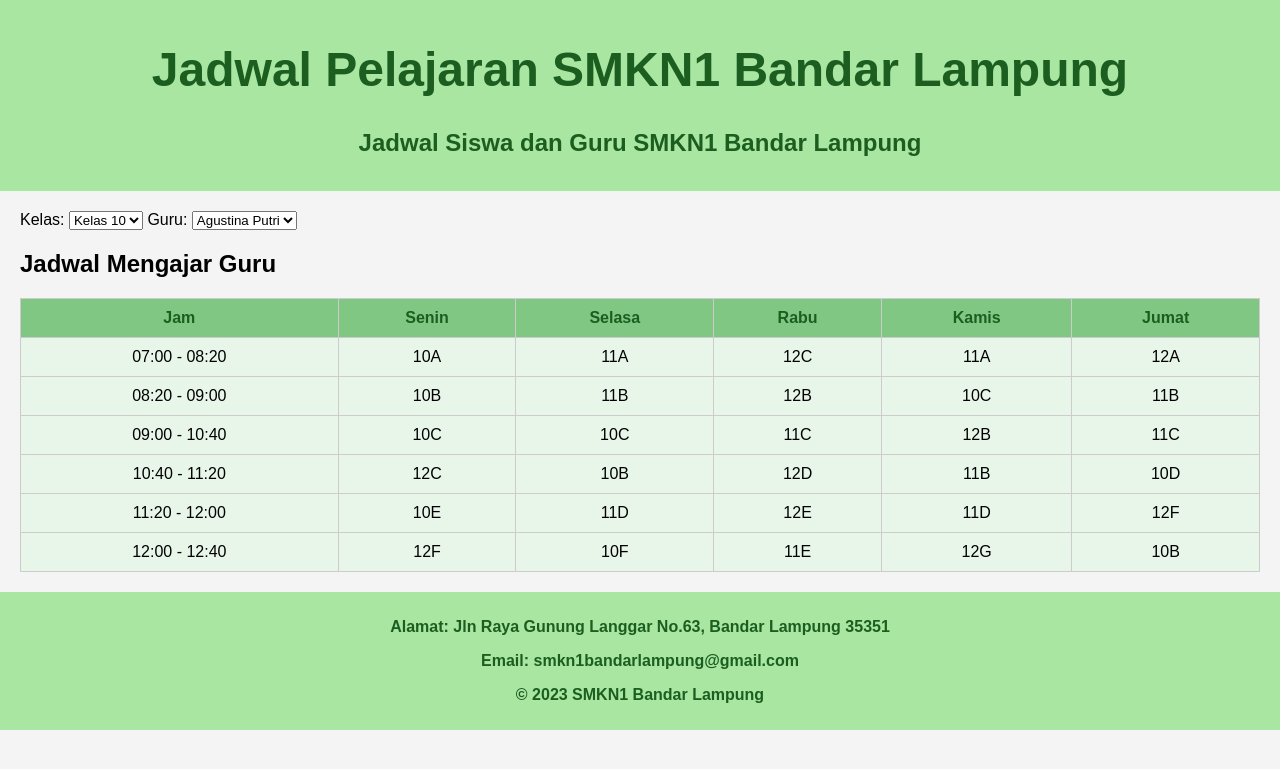
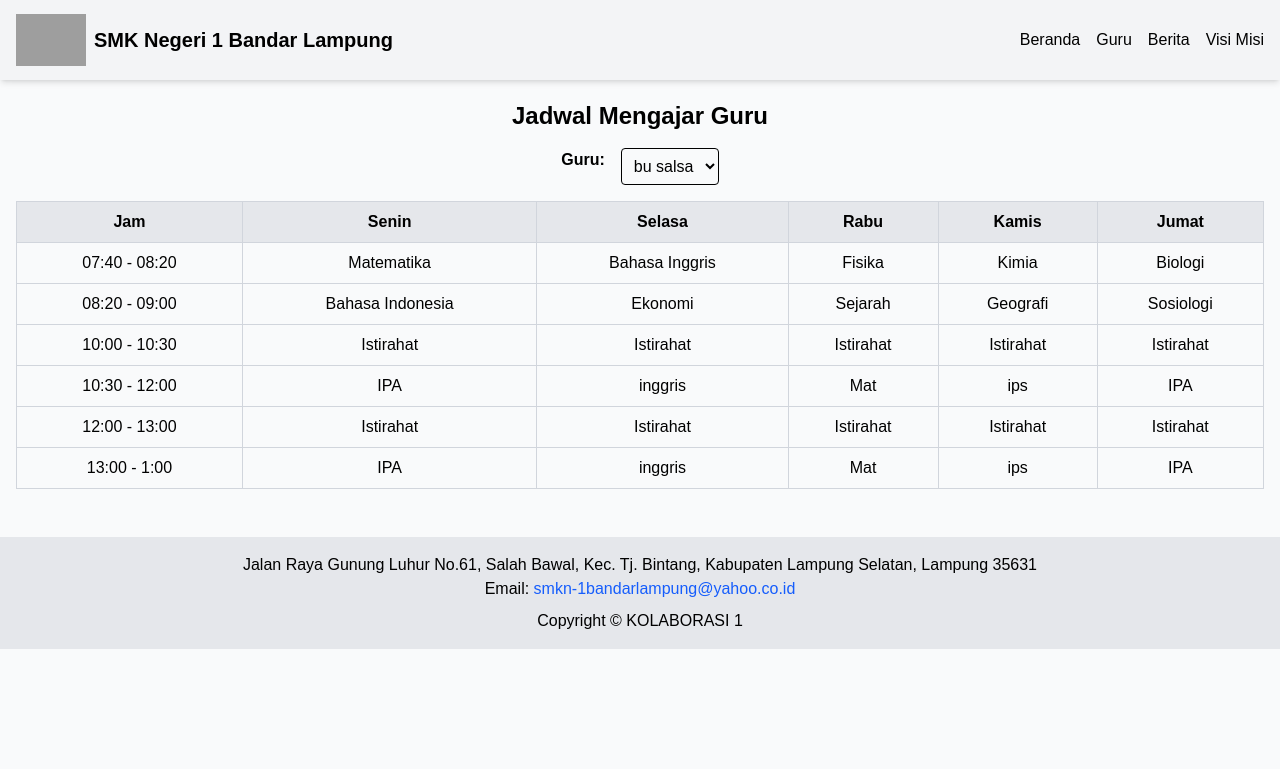
Before and after one commit to zachriek/smkn1-bl, a PHP site: page /Jadwal-Mengajar-Guru.html in a window 1280 px wide. Shown: the top 769 px of the page. Run offline with PHP 8.4, Linux system fonts and the light colour scheme; grey boxes are pictures that could not be loaded.

Commit message:
ini saif

```diff
--- a/Jadwal-Mengajar-Guru.css
+++ b/Jadwal-Mengajar-Guru.css
@@ -1,52 +1,74 @@
 body {
     font-family: Arial, sans-serif;
     background-color: #f4f4f4;
+    color: #333;
     margin: 0;
     padding: 0;
 }
 
 header {
-    background: #A8E6A2; /* Hijau muda */
-    color: #1B5E20; /* Hijau tua */
+    background-color: #4CAF50;
+    color: white;
     padding: 10px 0;
     text-align: center;
-    font-size: 24px;
-    font-weight: bold;
 }
 
-main {
-    margin: 20px;
+header .logo img {
+    max-width: 100px;
+}
+
+nav ul {
+    list-style: none;
+    padding: 0;
+}
+
+nav ul li {
+    display: inline;
+    margin: 0 15px;
+}
+
+nav ul li a {
+    color: white;
+    text-decoration: none;
+}
+
+h1, h2 {
+    text-align: center;
+    color: #2E7D32;
+}
+
+.selector {
+    text-align: center;
+    margin: 20px 0;
 }
 
 table {
     width: 100%;
     border-collapse: collapse;
-    margin-top: 20px;
+    margin: 20px 0;
 }
 
 table, th, td {
-    border: 1px solid #ccc;
+    border: 1px solid #333;
+}
+
+th, td {
+    padding: 10px;
+    text-align: center;
+    background-color: #E8F5E9;
 }
 
 th {
-    background: #81C784; /* Hijau muda */
-    color: #1B5E20; /* Hijau tua */
-    padding: 10px;
-}
-
-td {
-    padding: 10px;
-    text-align: center;
-    background-color: #E8F5E9; /* Putih kehijauan */
+    background-color: #388E3C;
+    color: white;
 }
 
 footer {
     text-align: center;
-    padding: 10px 0;
-    background: #A8E6A2; /* Hijau muda */
-    color: #1B5E20; /* Hijau tua */
+    padding: 20px 0;
+    background-color: #4CAF50;
+    color: white;
     position: relative;
     bottom: 0;
     width: 100%;
-    font-weight: bold;
 }
--- a/Jadwal-Mengajar-Guru.html
+++ b/Jadwal-Mengajar-Guru.html
@@ -1,103 +1,115 @@
 <!DOCTYPE html>
 <html lang="id">
-
 <head>
     <meta charset="UTF-8">
     <meta name="viewport" content="width=device-width, initial-scale=1.0">
-    <link rel="stylesheet" href="Jadwal-Mengajar-Guru.css">
-    <title>Jadwal Mengajar Guru - SMKN1 Bandar Lampung</title>
+    <script src="https://unpkg.com/@tailwindcss/browser@4"></script>
+    <link rel="stylesheet" href="./css/style.css">
+    <title>Jadwal Mengajar Guru - SMKN-1 Bandar Lampung</title>
 </head>
-
-<body>
-    <header>
-        <h1>Jadwal Pelajaran SMKN1 Bandar Lampung</h1>
-        <p>Jadwal Siswa dan Guru SMKN1 Bandar Lampung</p>
+<body class="bg-gray-50">
+    <!-- Header -->
+    <header class="bg-gray-100 h-[80px] flex items-center fixed top-0 left-0 w-full shadow-md">
+        <div class="container mx-auto flex justify-between items-center px-4">
+            <div class="flex items-center gap-2">
+                <img src="./images/logo-smkn1.png" alt="SMK Negeri 1 Bandar Lampung" class="w-[70px]" />
+                <p class="text-xl font-semibold">SMK Negeri 1 Bandar Lampung</p>
+            </div>
+            <nav class="hidden md:flex">
+                <ul class="flex space-x-4">
+                    <li><a href="index.html" class="nav-link transition-all hover:underline hover:text-green-700 cursor-pointer">Beranda</a></li>
+                    <li><a href="data-guru.html" class="nav-link transition-all hover:underline hover:text-green-700 cursor-pointer">Guru</a></li>
+                    <li><a href="berita.html" class="nav-link transition-all hover:underline hover:text-green-700 cursor-pointer">Berita</a></li>
+                    <li><a href="visi-misi.html" class="nav-link transition-all hover:underline hover:text-green-700 cursor-pointer">Visi Misi</a></li>
+                </ul>
+            </nav>
+        </div>
     </header>
 
-    <main>
-        <label for="kelas">Kelas:</label>
-        <select id="kelas">
-            <option value="10">Kelas 10</option>
-            <option value="11">Kelas 11</option>
-            <option value="12">Kelas 12</option>
-        </select>
+    <!-- Main Content -->
+    <main class="container mx-auto mt-[100px] px-4">
+        <h1 class="text-2xl font-bold text-center">Jadwal Mengajar Guru</h1>
 
-        <label for="guru">Guru:</label>
-        <select id="guru">
-            <option value="Agustina Putri">Agustina Putri</option>
-            <!-- Tambahkan opsi guru lainnya sesuai kebutuhan -->
-        </select>
+        <div class="selector my-4 flex justify-center gap-4">
+            <label for="guru" class="font-semibold">Guru:</label>
+            <select id="guru" class="border p-2 rounded">
+                <option value="guru1">bu salsa</option>
+                <option value="guru2">bu sri</option>
+                <option value="guru3">bu septi</option>
+            </select>
+        </div>
 
-        <h2>Jadwal Mengajar Guru</h2>
-        <table>
+        <table class="w-full border-collapse border border-gray-300 text-center">
             <thead>
-                <tr>
-                    <th>Jam</th>
-                    <th>Senin</th>
-                    <th>Selasa</th>
-                    <th>Rabu</th>
-                    <th>Kamis</th>
-                    <th>Jumat</th>
+                <tr class="bg-gray-200">
+                    <th class="border border-gray-300 p-2">Jam</th>
+                    <th class="border border-gray-300 p-2">Senin</th>
+                    <th class="border border-gray-300 p-2">Selasa</th>
+                    <th class="border border-gray-300 p-2">Rabu</th>
+                    <th class="border border-gray-300 p-2">Kamis</th>
+                    <th class="border border-gray-300 p-2">Jumat</th>
                 </tr>
             </thead>
             <tbody>
                 <tr>
-                    <td>07:00 - 08:20</td>
-                    <td>10A</td>
-                    <td>11A</td>
-                    <td>12C</td>
-                    <td>11A</td>
-                    <td>12A</td>
+                    <td class="border border-gray-300 p-2">07:40 - 08:20</td>
+                    <td class="border border-gray-300 p-2">Matematika</td>
+                    <td class="border border-gray-300 p-2">Bahasa Inggris</td>
+                    <td class="border border-gray-300 p-2">Fisika</td>
+                    <td class="border border-gray-300 p-2">Kimia</td>
+                    <td class="border border-gray-300 p-2">Biologi</td>
                 </tr>
                 <tr>
-                    <td>08:20 - 09:00</td>
-                    <td>10B</td>
-                    <td>11B</td>
-                    <td>12B</td>
-                    <td>10C</td>
-                    <td>11B</td>
+                    <td class="border border-gray-300 p-2">08:20 - 09:00</td>
+                    <td class="border border-gray-300 p-2">Bahasa Indonesia</td>
+                    <td class="border border-gray-300 p-2">Ekonomi</td>
+                    <td class="border border-gray-300 p-2">Sejarah</td>
+                    <td class="border border-gray-300 p-2">Geografi</td>
+                    <td class="border border-gray-300 p-2">Sosiologi</td>
                 </tr>
                 <tr>
-                    <td>09:00 - 10:40</td>
-                    <td>10C</td>
-                    <td>10C</td>
-                    <td>11C</td>
-                    <td>12B</td>
-                    <td>11C</td>
+                    <td class="border border-gray-300 p-2">10:00 - 10:30</td>
+                    <td class="border border-gray-300 p-2">Istirahat</td>
+                    <td class="border border-gray-300 p-2">Istirahat</td>
+                    <td class="border border-gray-300 p-2">Istirahat</td>
+                    <td class="border border-gray-300 p-2">Istirahat</td>
+                    <td class="border border-gray-300 p-2">Istirahat</td>
                 </tr>
                 <tr>
-                    <td>10:40 - 11:20</td>
-                    <td>12C</td>
-                    <td>10B</td>
-                    <td>12D</td>
-                    <td>11B</td>
-                    <td>10D</td>
+                    <td class="border border-gray-300 p-2">10:30 - 12:00</td>
+                    <td class="border border-gray-300 p-2">IPA</td>
+                    <td class="border border-gray-300 p-2">inggris</td>
+                    <td class="border border-gray-300 p-2">Mat</td>
+                    <td class="border border-gray-300 p-2">ips</td>
+                    <td class="border border-gray-300 p-2">IPA</td>
                 </tr>
                 <tr>
-                    <td>11:20 - 12:00</td>
-                    <td>10E</td>
-                    <td>11D</td>
-                    <td>12E</td>
-                    <td>11D</td>
-                    <td>12F</td>
+                    <td class="border border-gray-300 p-2">12:00 - 13:00</td>
+                    <td class="border border-gray-300 p-2">Istirahat</td>
+                    <td class="border border-gray-300 p-2">Istirahat</td>
+                    <td class="border border-gray-300 p-2">Istirahat</td>
+                    <td class="border border-gray-300 p-2">Istirahat</td>
+                    <td class="border border-gray-300 p-2">Istirahat</td>
                 </tr>
                 <tr>
-                    <td>12:00 - 12:40</td>
-                    <td>12F</td>
-                    <td>10F</td>
-                    <td>11E</td>
-                    <td>12G</td>
-                    <td>10B</td>
+                    <td class="border border-gray-300 p-2">13:00 - 1:00</td>
+                    <td class="border border-gray-300 p-2">IPA</td>
+                    <td class="border border-gray-300 p-2">inggris</td>
+                    <td class="border border-gray-300 p-2">Mat</td>
+                    <td class="border border-gray-300 p-2">ips</td>
+                    <td class="border border-gray-300 p-2">IPA</td>
                 </tr>
             </tbody>
         </table>
     </main>
 
-    <footer>
-        <p>Alamat: Jln Raya Gunung Langgar No.63, Bandar Lampung 35351</p>
-        <p>Email: smkn1bandarlampung@gmail.com</p>
-        <p>&copy; 2023 SMKN1 Bandar Lampung</p>
+    <!-- Footer -->
+    <footer class="bg-gray-200 py-4 mt-12">
+        <div class="container mx-auto text-center">
+            <p>Jalan Raya Gunung Luhur No.61, Salah Bawal, Kec. Tj. Bintang, Kabupaten Lampung Selatan, Lampung 35631</p>
+            <p>Email: <a href="mailto:smkn-1bandarlampung@yahoo.co.id" class="text-blue-600 hover:underline">smkn-1bandarlampung@yahoo.co.id</a></p>
+            <p class="mt-2">Copyright © KOLABORASI 1</p>
+        </div>
     </footer>
 </body>
-
 </html>
```
Also changed, not shown: jadwal-Pelajaran-Siswa.html (+84 -92 lines), struktur-organisasi.css (+15 -74 lines), struktur-organisasi.html (+61 -22 lines), logo smk1.png (deleted), 1 other file.
